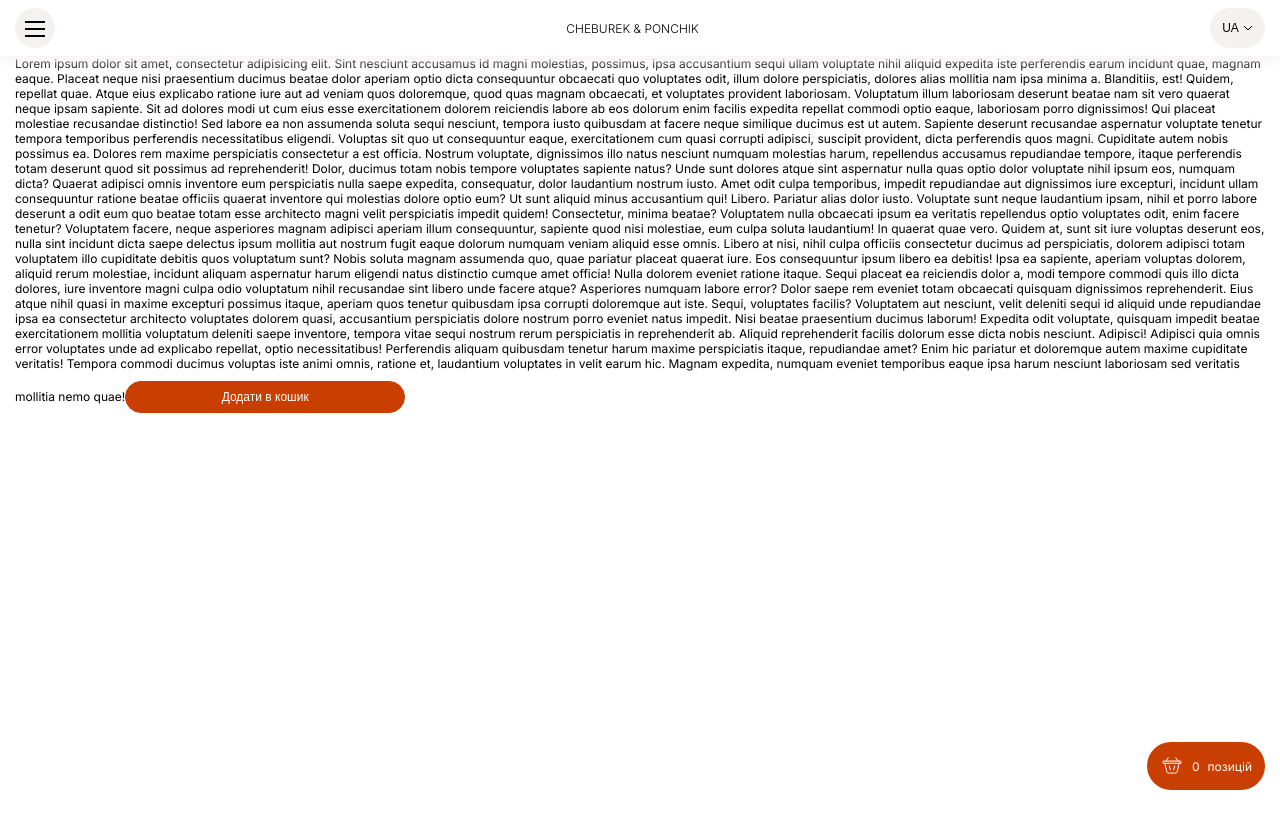
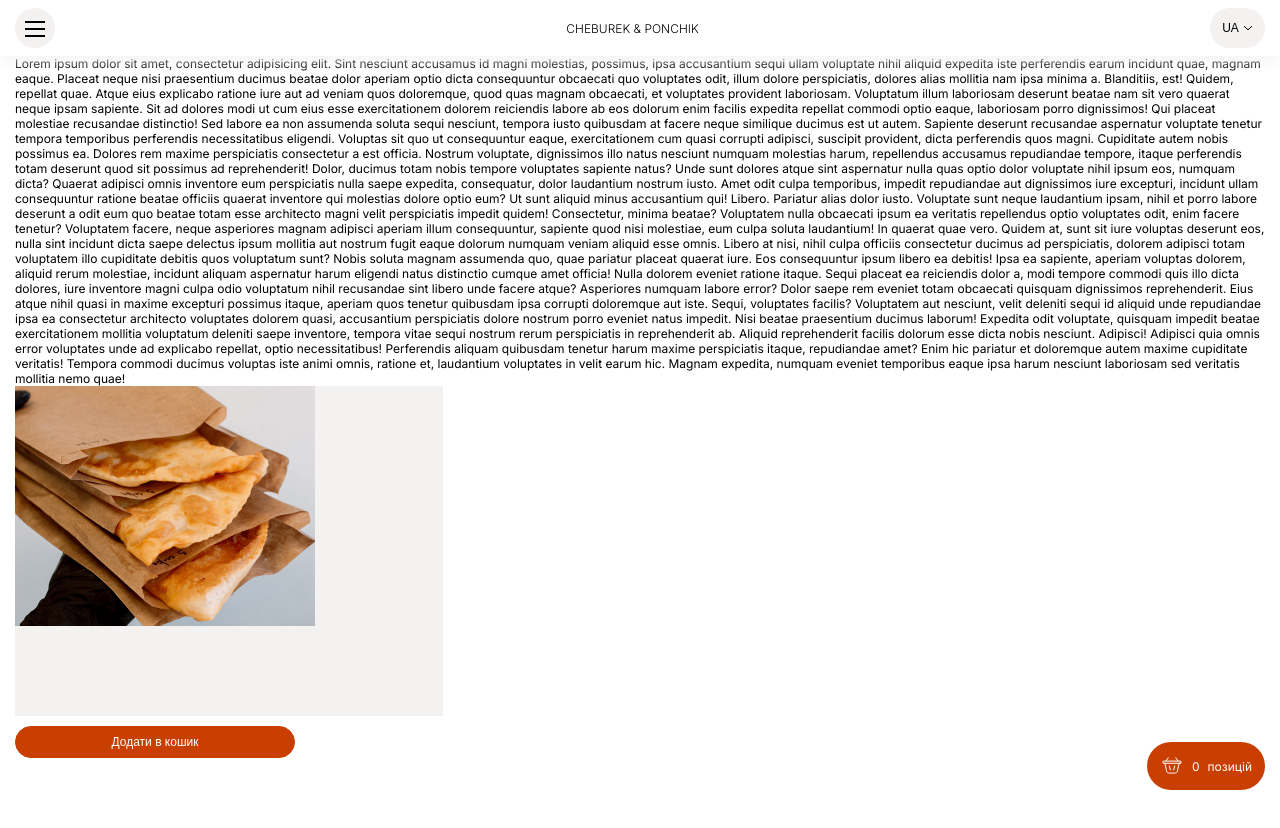
Before and after one commit to ArturTroyanDev/cheburek-shop, a Next.js app: page / in a window 1280 px wide. Shown: the top 828 px of the page. Built offline with nearby package versions, Linux system fonts and the light colour scheme.

Commit message:
added some components

```diff
--- a/next.config.mjs
+++ b/next.config.mjs
@@ -1,6 +1,6 @@
 /** @type {import('next').NextConfig} */
 const nextConfig = {
-    output: "export",
+    // output: "export",
 };
 
 export default nextConfig;
--- a/src/app/components/Button/Button.module.scss
+++ b/src/app/components/Button/Button.module.scss
@@ -4,7 +4,7 @@
     width: 280px;
     height: 32px;
     color: white;
-    background-color: rgba(201, 62, 1, 1);
+    background: rgba(201, 62, 1, 1);
     border: 1px solid rgba(201, 62, 1, 1);
     border-radius: 60px;
     transition: .1s linear;
@@ -12,7 +12,7 @@
 
 .button:hover {
 
-    background-color: rgb(255, 255, 255);
+    background: rgb(255, 255, 255);
     color: rgba(201, 62, 1, 1);
 
 }
--- a/src/app/components/Header/Header.module.scss
+++ b/src/app/components/Header/Header.module.scss
@@ -3,7 +3,7 @@
     top: 0;
     width: 100%;
     height: 56px;
-    background-color: rgb(255, 255, 255);
+    background: rgb(255, 255, 255);
     box-shadow: 0px 4px 15px 0px rgba(244, 241, 241, 1);
 
 }
@@ -29,7 +29,7 @@
         position: absolute;
         width: 20px;
         height: 1.5px;
-        background-color: rgb(0, 0, 0);
+        background: rgb(0, 0, 0);
         left: 10px;
         transition: transform .5s, opacity .5s, bacground-color .5s;
 
@@ -69,7 +69,7 @@
         margin: auto auto;
         width: 23px;
         height: 23px;
-        background-color: #fff;
+        background: #fff;
         border: 1px solid #000;
         border-radius: 50%;
     }
--- /dev/null
+++ b/src/app/components/ProductCard/ProductCard.module.scss
@@ -0,0 +1,8 @@
+.block {
+    width: 93.75%;
+    max-width: 428px;
+    min-height: 330px;
+    max-height: 530px;
+    background: rgba(244, 241, 241, 1);
+
+}
--- /dev/null
+++ b/src/app/components/ProductCard/ProductCard.tsx
@@ -0,0 +1,19 @@
+import Image from 'next/image'
+import cheburek from "../../../../public/cheburek1.jpg"
+
+import styles from './ProductCard.module.scss'
+
+// console.log(Cheburek)
+
+export function ProductCard() {
+
+    return (
+        <>
+        <div className={styles.block}>
+            <Image src={cheburek} alt=""/>
+
+
+        </div>
+        </>
+    )
+}
--- a/src/app/components/ShoppingCart/ShoppingCart.module.scss
+++ b/src/app/components/ShoppingCart/ShoppingCart.module.scss
@@ -10,5 +10,5 @@
     gap: 8px;
     border-radius: 50px;
     color: #fff;
-    background-color: rgba(201, 62, 1, 1);
+    background: rgba(201, 62, 1, 1);
 }
--- a/src/app/components/ShoppingCart/ShoppingCart.tsx
+++ b/src/app/components/ShoppingCart/ShoppingCart.tsx
@@ -2,7 +2,7 @@
 
 import React from 'react';
 import Image from "next/image";
-import Cart from "../../../../public/icons/ShoppingCart.svg"
+import Cart from "../../../../public/icons/shoppingCart.svg"
 import styles from './ShoppingCart.module.scss'
 import { Button } from '../Button/Button'
 import { ContextWrapper, useProductCounter } from "@/context/contextProductsCounter";
--- a/src/app/page.tsx
+++ b/src/app/page.tsx
@@ -1,10 +1,10 @@
 import React from "react";
 import { Header } from "./components/Header/Header";
 import { AboutUs } from "./components/AboutUs/AboutUs";
-
 import { Button } from "./components/Button/Button";
 import { ShoppingCart } from "./components/ShoppingCart/ShoppingCart";
-import { ContextWrapper, TypeProvider } from '@/context/contextProductsCounter';
+import { TypeProvider } from '@/context/contextProductsCounter';
+import { ProductCard } from "./components/ProductCard/ProductCard";
 
 
 // if export is default, the component is exported without curly brackets.
@@ -18,12 +18,10 @@ export default function Home() {
       <div className="wrapper">
         <Header />
         <div className="container">
-
           <AboutUs />
+          <ProductCard/>
           <ShoppingCart />
           <Button />
-
-
         </div>
       </div>
     </TypeProvider>
```
Also changed, not shown: public/Cheburek1.jpg (added), 1 other file (tests, documents, lock files or other folders).
